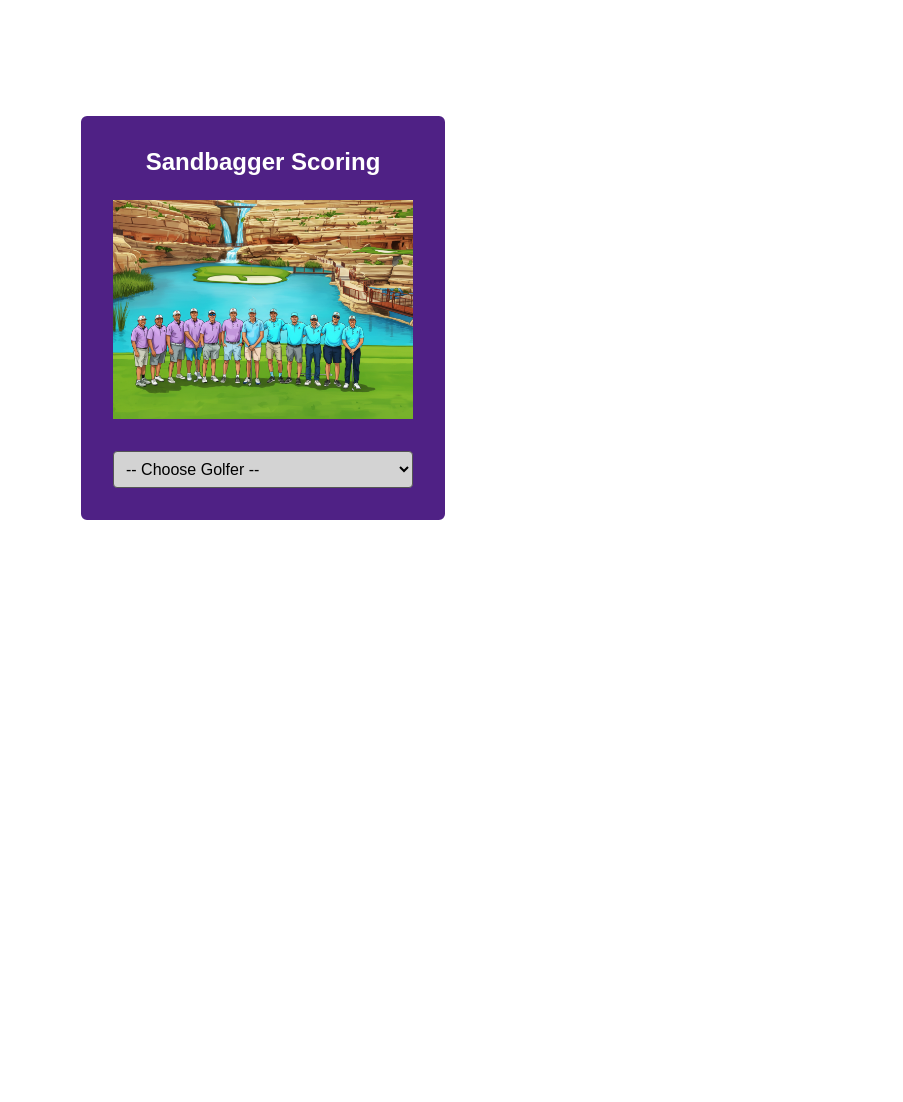
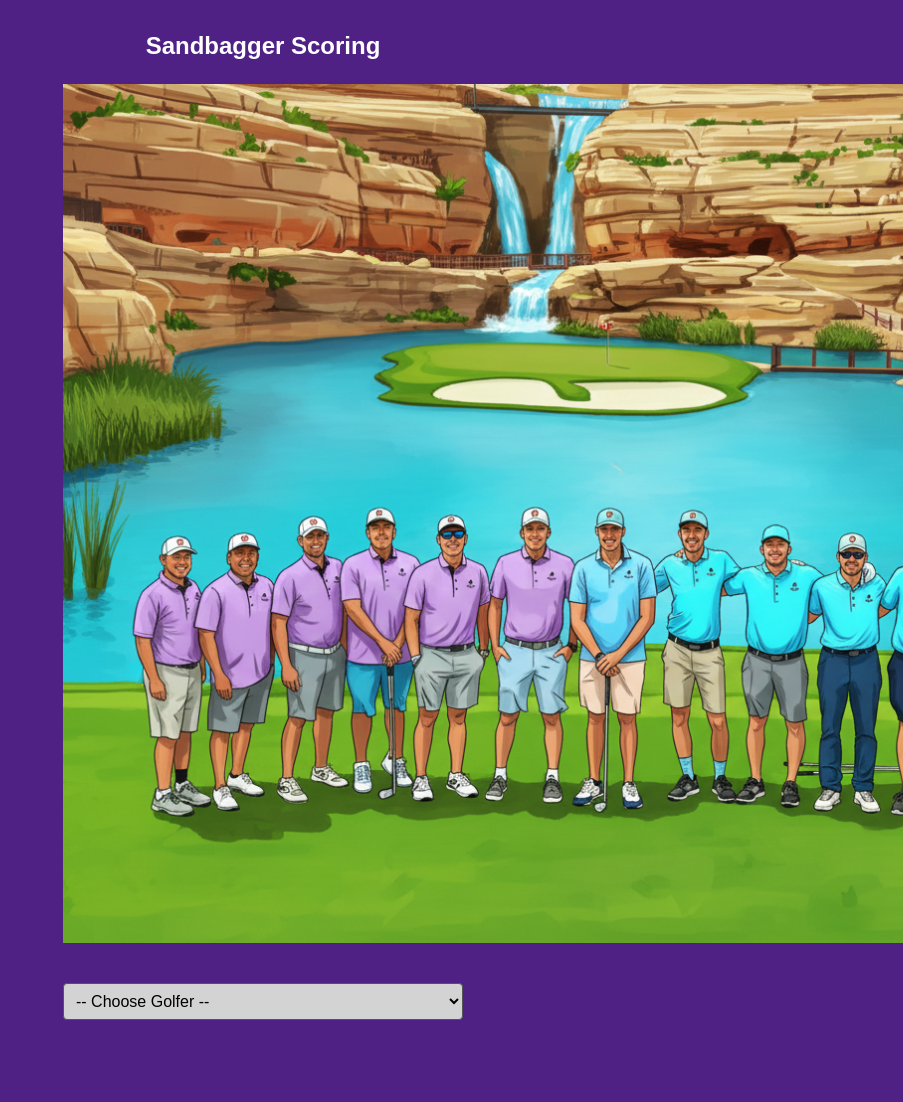
Before and after one commit to kurtisreed/sandbagger, a PHP site: page / in a window 1280 px wide. Shown: the whole page, without its empty margins (377-1280 px from the left). After the commit the page ends 1020 px from the top, so only its background shows below. Run offline with PHP 8.4, Linux system fonts and the light colour scheme; some libraries are stand-ins or nearby versions.

Commit message:
Redesign login screen to fill full viewport with purple background and wider image
Co-Authored-By: Claude Sonnet 4.6 <noreply@anthropic.com>

```diff
--- a/style.css
+++ b/style.css
@@ -460,12 +460,15 @@ main {
 
 /* Center and style the authentication container */
 #auth-container {
-  max-width: 400px;
-  margin: 4rem auto;        /* centers horizontally */
-  background-color: #4F2185;   /* purple */
-  padding: 2rem;
-  border: 2px solid #fff;
-  border-radius: 8px;
+  position: fixed;
+  inset: 0;
+  overflow-y: auto;
+  padding: 2rem 1.5rem;
+  background-color: #4F2185;
+  display: flex;
+  flex-direction: column;
+  align-items: center;
+  z-index: 10;
 }
 
 /* Style the auth form itself */
@@ -473,15 +476,18 @@ main {
   display: flex;
   flex-direction: column;
   gap: 1rem;
-  color: #fff;              /* light text against dark background */
+  color: #fff;
+  width: 100%;
+  max-width: 400px;
+  align-items: center;
 }
 
 /* Form heading */
 #auth-form h2 {
-  margin: 0;
-  margin-bottom: 0.5rem;
-  color: #fff;        /* match the room text color */
-  text-align: center; /* centers the heading */
+  margin: 0 0 0.5rem;
+  color: #fff;
+  text-align: center;
+  width: 100vw;
 }
 
 /* Labels, to ensure consistent spacing and color */
@@ -492,7 +498,10 @@ main {
 
 /* The select and input fields */
 #auth-form select,
-#auth-form input[type="password"] {
+#auth-form input[type="password"],
+#auth-form input[type="text"],
+#auth-form input[type="number"],
+#auth-form input[type="email"] {
   background-color: lightgray;
   color: #000;
   border: 1px solid #555;
@@ -500,7 +509,9 @@ main {
   padding: 0.5rem;
   font-size: 1rem;
   outline: none;
-  width: 100%;              /* makes them full-width in the container */
+  width: 100%;
+  box-sizing: border-box;
+  align-self: stretch;
 }
 
 /* The submit button and other form buttons */
@@ -514,6 +525,7 @@ main {
   font-size: 1rem;
   font-weight: bold;
   cursor: pointer;
+  align-self: stretch;
 }
 
 #auth-form button[type="submit"]:hover,
@@ -743,8 +755,9 @@ main {
 
 .form-logo {
   display: block;
-  margin: 0 auto 1rem;
-  max-width: 300px;
+  margin: 0 auto 1.5rem;
+  width: 92vw;
+  max-width: 92vw;
 }
 
 
```
